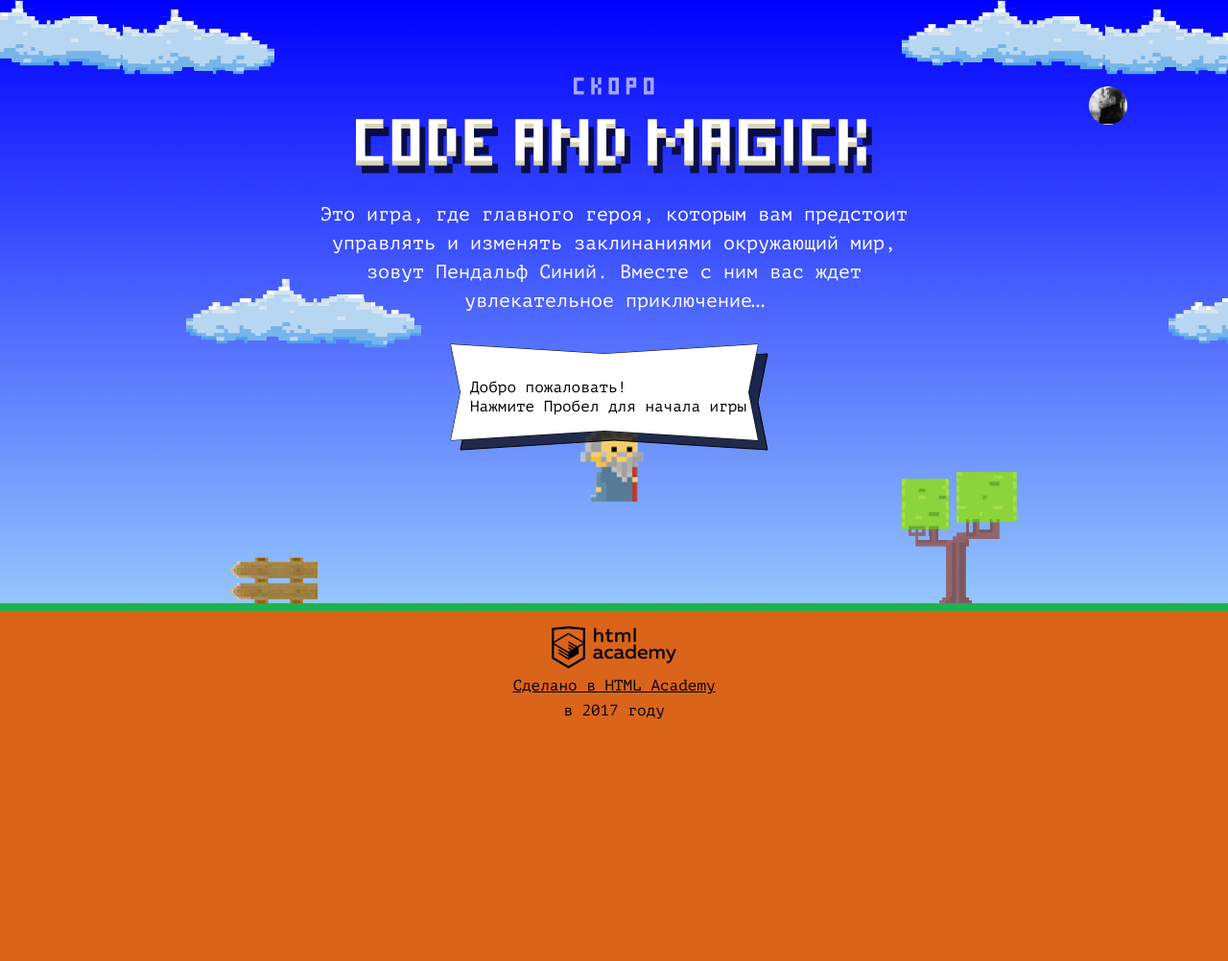
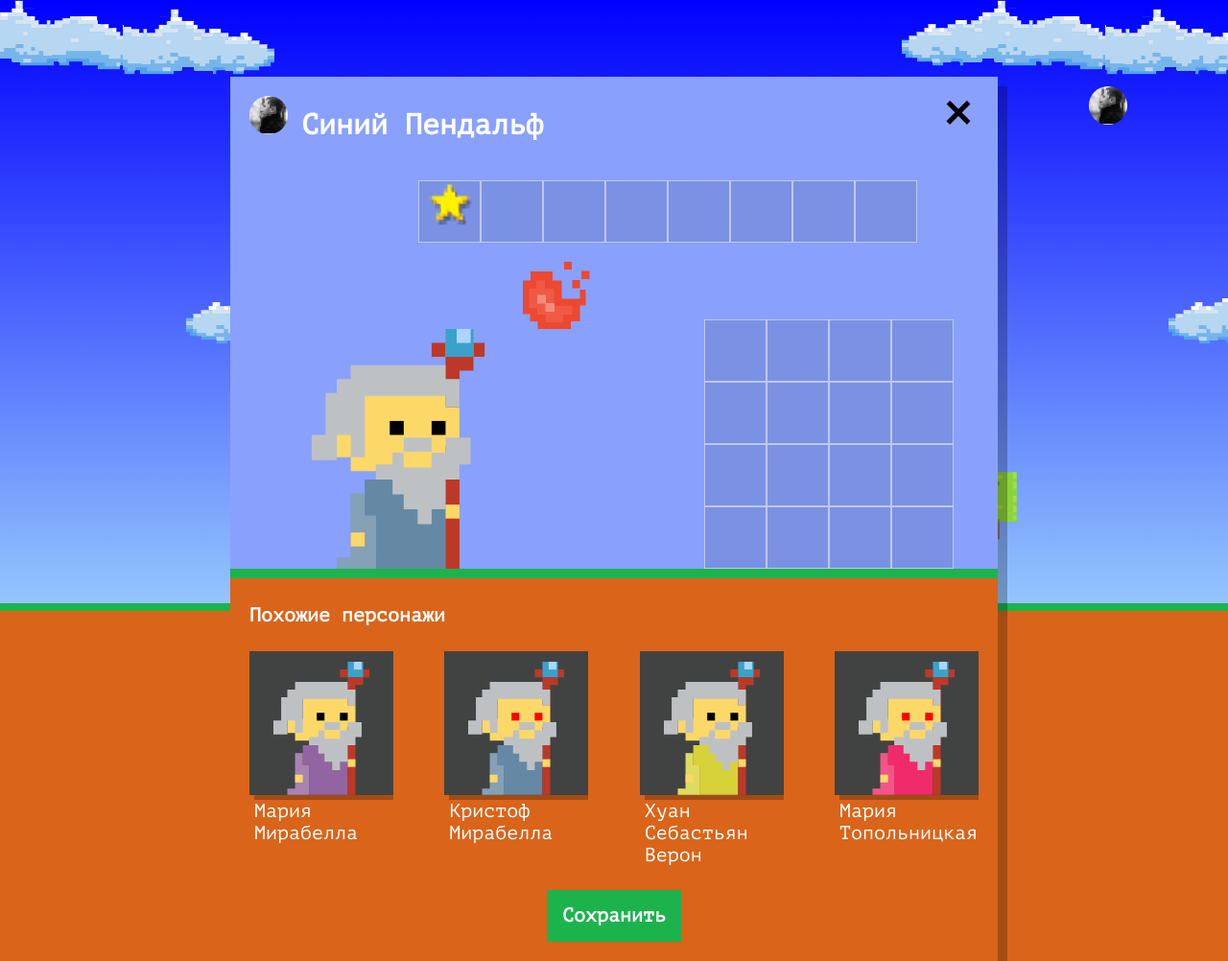
Before and after one commit to AjuriDev/1346835-code-and-magick-21, a website: page index.html in a window 1280 px wide. Shown: the whole page at 96% size. Before the commit the page ends 800 px from the top, so only its background shows below. Drawn offline with Linux system fonts and the light colour scheme.

Commit message:
Реализовал генератор персонажей в рамках первой части 3-го задания

```diff
--- a/index.html
+++ b/index.html
@@ -204,6 +204,7 @@
     return gameFieldHeight / 3;
 };
 </script>
+<script src="js/setup.js"></script>
 <script src="js/stat.js"></script>
 <script src="js/game.js"></script>
 
--- /dev/null
+++ b/js/setup.js
@@ -0,0 +1,46 @@
+'use strict';
+
+const WIZARDS_NAMES = [`Иван`, `Хуан Себастьян`, `Мария`, `Кристоф`, `Виктор`, `Юлия`, `Люпита`, `Вашингтон`];
+const WIZARDS_SURNAMES = [`да Марья`, `Верон`, `Мирабелла`, `Вальц`, `Онопко`, `Топольницкая`, `Нионго`, `Ирвинг`];
+const WIZARDS_COAT_COLORS = [`rgb(101, 137, 164)`, `rgb(241, 43, 107)`, `rgb(146, 100, 161)`, `rgb(56, 159, 117)`, `rgb(215, 210, 55)`, `rgb(0, 0, 0)`];
+const WIZARDS_EYES_COLORS = [`black`, `red`, `blue`, `yellow`, `green`];
+const WIZARDS_NUMBER = 4;
+const userDialog = document.querySelector(`.setup`);
+userDialog.classList.remove(`hidden`);
+
+const setupSimilarList = userDialog.querySelector(`.setup-similar-list`);
+
+const wizardSet = function (arr) {
+  let rand = Math.random() * (arr.length - 1);
+  return Math.floor(rand);
+};
+
+function Wizard() {
+  this.name = WIZARDS_NAMES[wizardSet(WIZARDS_NAMES)] + ` ` + WIZARDS_SURNAMES[wizardSet(WIZARDS_SURNAMES)];
+  this.coatColor = WIZARDS_COAT_COLORS[wizardSet(WIZARDS_COAT_COLORS)];
+  this.eyesColor = WIZARDS_EYES_COLORS[wizardSet(WIZARDS_EYES_COLORS)];
+}
+
+const wizards = [];
+for (let i = 0; i < WIZARDS_NUMBER; i++) {
+  wizards[i] = new Wizard();
+}
+
+const template = document.querySelector(`#similar-wizard-template`).content;
+const wizardCard = template.querySelector(`.setup-similar-item`);
+
+const renderWizard = function (wizard) {
+  const newWizard = wizardCard.cloneNode(true);
+  newWizard.querySelector(`.setup-similar-label`).textContent = wizard.name;
+  newWizard.querySelector(`.wizard-coat`).style.fill = wizard.coatColor;
+  newWizard.querySelector(`.wizard-eyes`).style.fill = wizard.eyesColor;
+  return newWizard;
+};
+
+const fragment = document.createDocumentFragment();
+for (let i = 0; i < wizards.length; i++) {
+  fragment.appendChild(renderWizard(wizards[i]));
+}
+
+setupSimilarList.appendChild(fragment);
+userDialog.querySelector(`.setup-similar`).classList.remove(`hidden`);
```
